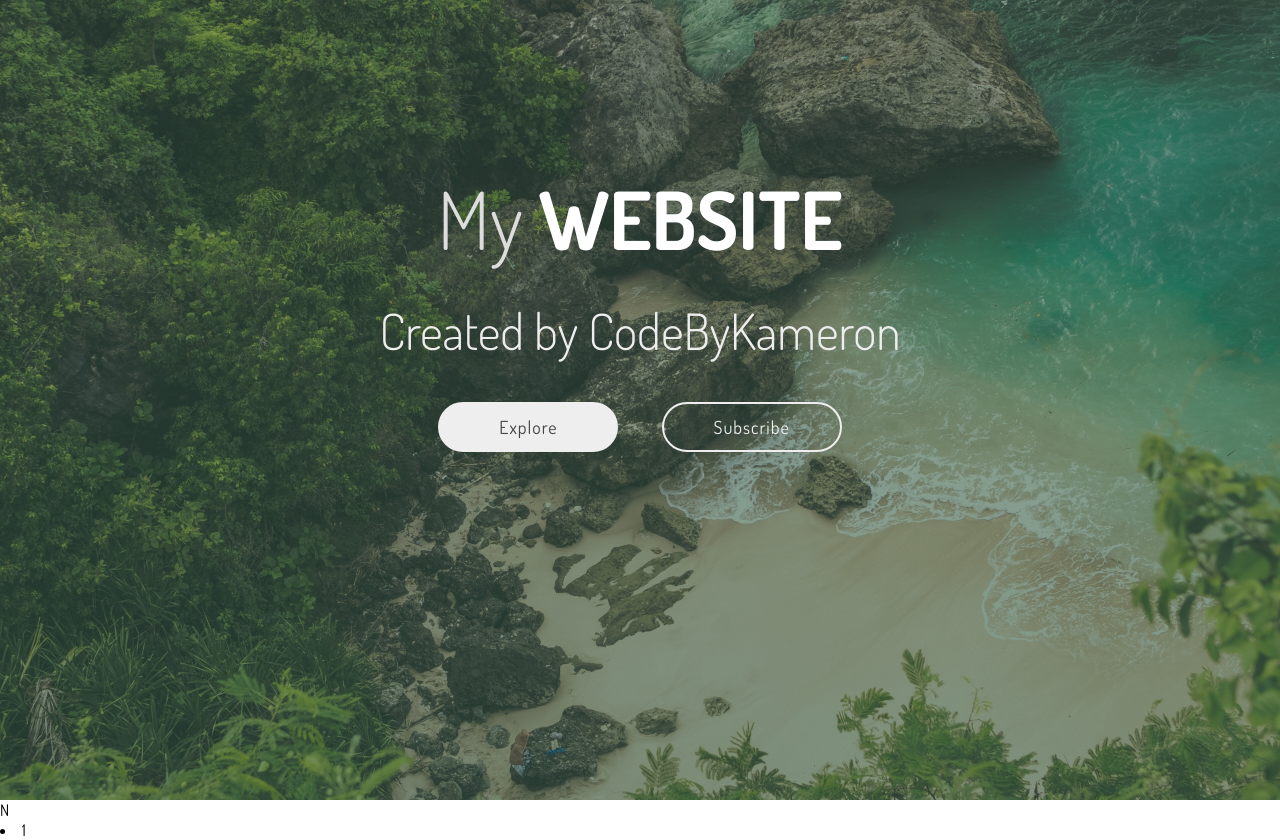
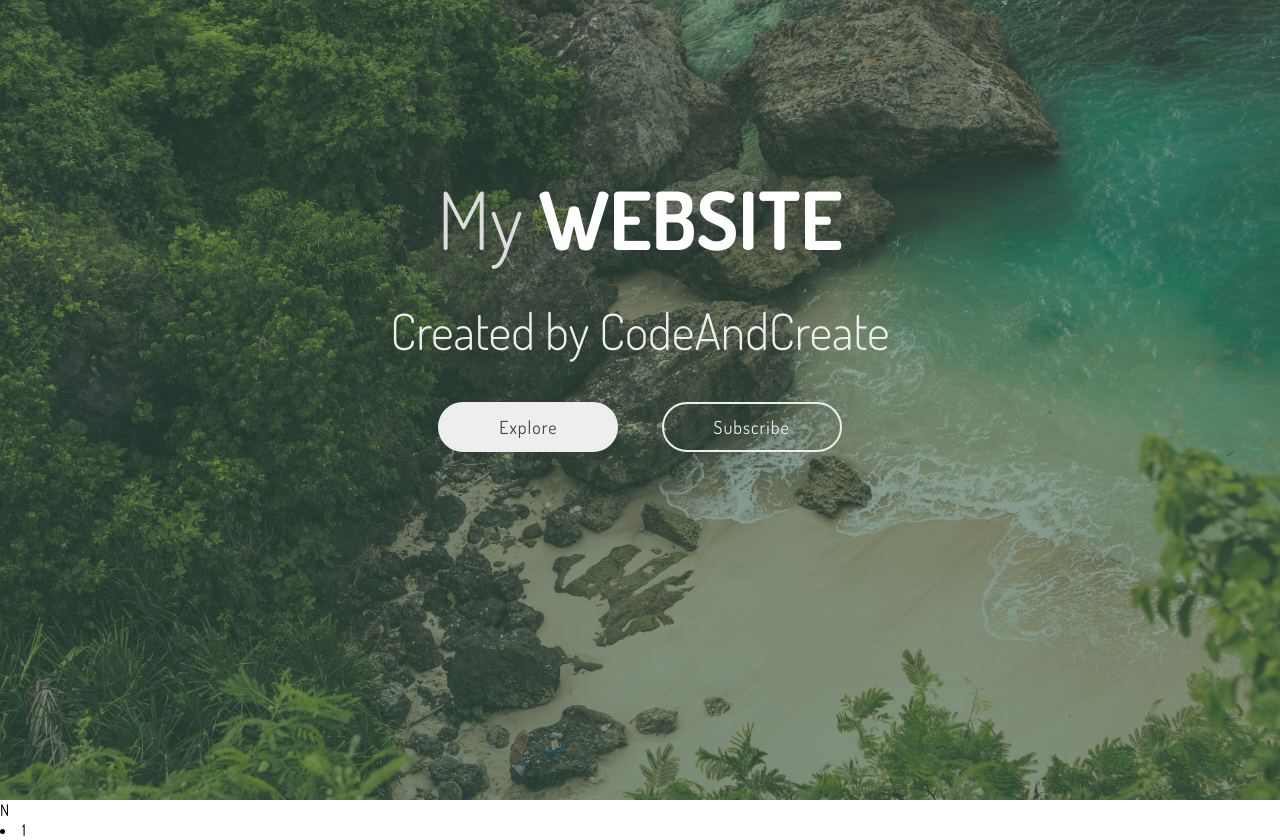
Before and after one commit to krolle02/Landing-page-repo, a plain HTML site: page index.html in a window 1280 px wide. Drawn offline with Linux system fonts and the light colour scheme.

Commit message:
change back

```diff
--- a/index.html
+++ b/index.html
@@ -15,7 +15,7 @@
     <div class="container">
       <div class="banner">
         <h1>My <span>Website</span></h1>
-        <p>Created by CodeByKameron</p>
+        <p>Created by CodeAndCreate</p>
         <button type="button" class="btn-left">Explore</button>
         <button type="button" class="btn-right">Subscribe</button>
       </div>
```
